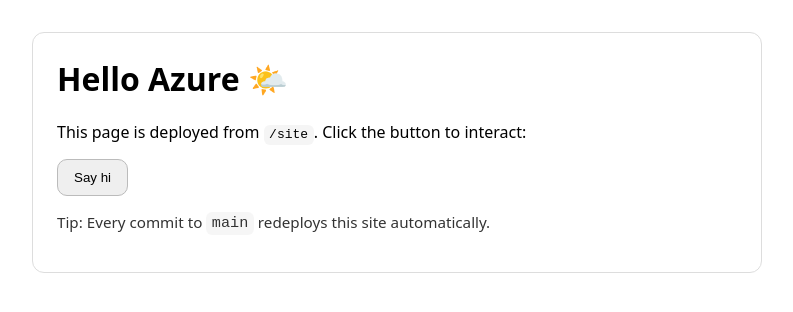
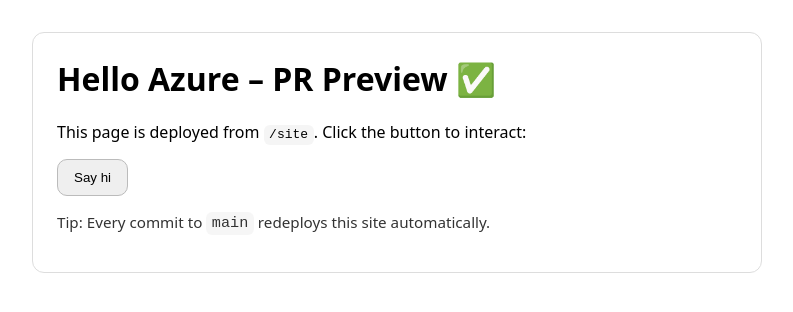
Before and after one commit to stephanusdijkema-dotcom/hello-azure-ui, a plain HTML site: page site/index.html in a window 1280 px wide. Shown: the whole page, without its empty margins (0-793 px from the left). Drawn offline with Linux system fonts and the light colour scheme.

Commit message:
Update index.html

```diff
--- a/site/index.html
+++ b/site/index.html
@@ -6,7 +6,7 @@
 </head>
 <body>
   <div class="card">
-    <h1>Hello Azure 🌤️</h1>
+    <h1>Hello Azure – PR Preview ✅</h1>
     <p>This page is deployed from <code>/site</code>. Click the button to interact:</p>
 
     <button id="toggle">Say hi</button>
```
